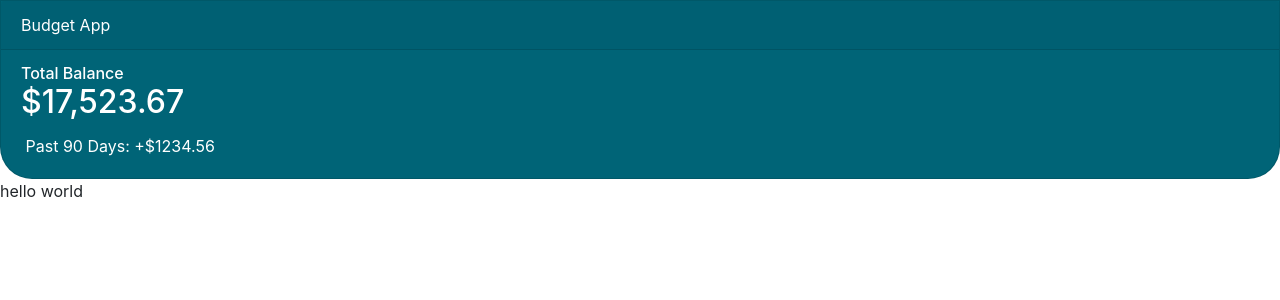
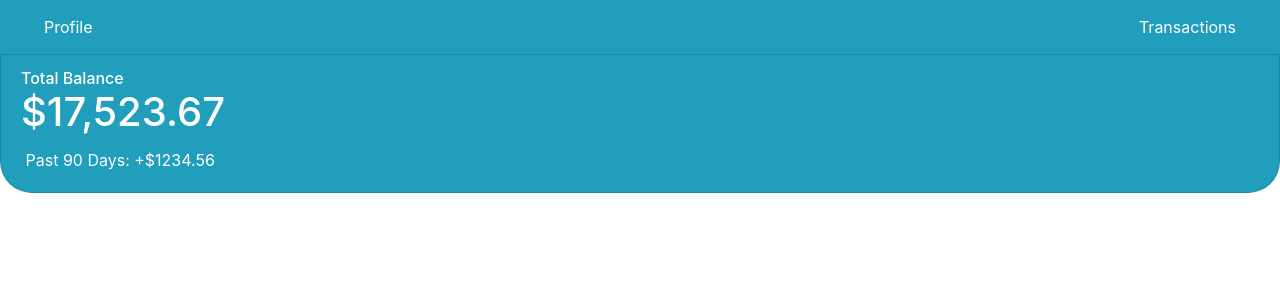
Before and after one commit to julmg23/budget_web_app, a Flask app: page / in a window 1280 px wide. Shown: the top 300 px of the page. Run offline with Flask 2, Linux system fonts and the light colour scheme.

Commit message:
Created Navbar with profile and transaction buttons

```diff
--- a/templates/index.html
+++ b/templates/index.html
@@ -15,19 +15,28 @@
 
 </head>
 
-<body>
+<body >
+
+    <!-- Navbar -->
+
+    <nav class="navbar navbar-light" style="background-color:#219ebc" >
+      <form class="container-fluid">
+          <a class="btn justify-content-start text-white" href="#" role="button">Profile</a>
+          <a class="btn justify-content-end text-white" href="#" role="button">Transactions</a>
+      </form>
+    </nav>
 
     <!-- Title Card -->
+    <!-- Color Scheme  8ecae6 219ebc 023047 ffb703 fb8500-->
 
-    <div class="card text-white" style="background-color:#006477; border-radius:0rem 0rem 2rem 2rem;">
-        <div class="card-header">Budget App</div>
+    <div class="card text-white" style="background-color:#219ebc; border-radius:0 0 2rem 2rem;">
         <div class="card-body">
             <h6 class="card-subtitle">Total Balance</h6>
-            <h2 class="card-title">$17,523.67</h2>
+            <h1 class="card-title">$17,523.67</h1>
             &nbspPast 90 Days: +$1234.56
         </div>
     </div>
-    hello world
+
 
 </body>
 
```
